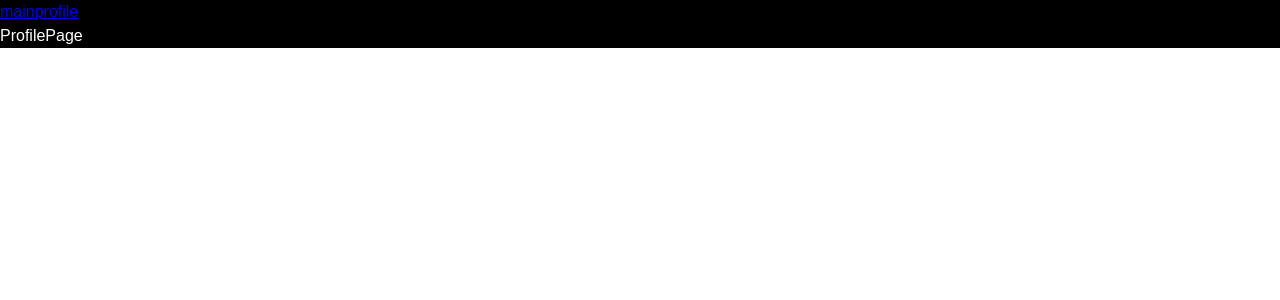
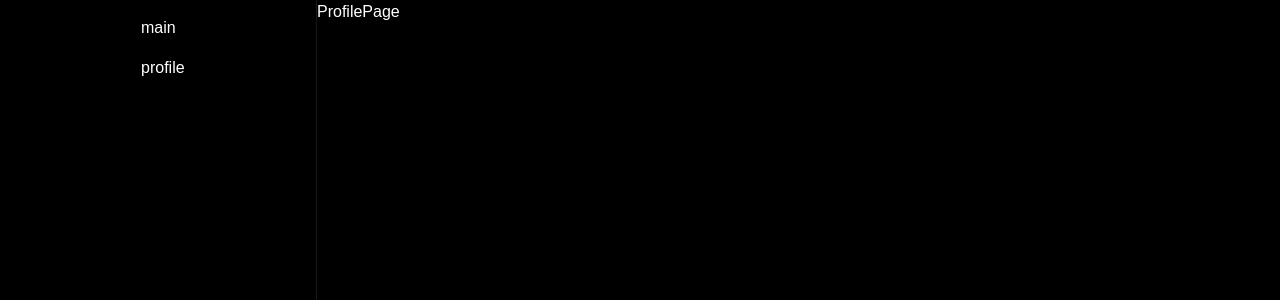
Before and after one commit to bbabdibakas/iheardnoise, a React app in the folder frontend/: page /profile in a window 1280 px wide. Shown: the top 300 px of the page. Built offline with nearby package versions, Linux system fonts and the light colour scheme.

Commit message:
feat: added components AppLink, Sidebar

```diff
--- a/frontend/src/App.tsx
+++ b/frontend/src/App.tsx
@@ -1,19 +1,19 @@
-import { Link, Routes, Route } from "react-router-dom"
+import { Routes, Route } from "react-router-dom"
 import MainPage from "./pages/MainPage"
 import ProfilePage from "./pages/ProfilePage"
+import Sidebar from "./components/Sidebar/Sidebar"
 
 const App = () => {
     return (
         <div className={'app'}>
-            <div>
-                <Link to={'/'}>main</Link>
-                <Link to={'/profile'}>profile</Link>
-            </div>
-            <div>
-                <Routes>
-                    <Route path="/" element={<MainPage />} />
-                    <Route path="/profile" element={<ProfilePage />} />
-                </Routes>
+            <div className={'wrapper'}>
+                <Sidebar />
+                <div className={'content'}>
+                    <Routes>
+                        <Route path="/" element={<MainPage />} />
+                        <Route path="/profile" element={<ProfilePage />} />
+                    </Routes>
+                </div>
             </div>
         </div>
     )
--- /dev/null
+++ b/frontend/src/components/AppLink/AppLink.module.scss
@@ -0,0 +1,4 @@
+.AppLink {
+    text-decoration: none;
+    color: var(--primary-color);
+}
--- /dev/null
+++ b/frontend/src/components/AppLink/AppLink.tsx
@@ -0,0 +1,27 @@
+import { Link, LinkProps } from "react-router-dom"
+import cls from './AppLink.module.scss'
+
+interface AppLinkProps extends LinkProps {
+    className?: string
+}
+
+const AppLink = (props: AppLinkProps) => {
+    const {
+        to,
+        children,
+        className,
+        ...otherProps
+    } = props
+
+    return (
+        <Link
+            to={to}
+            className={`${cls.AppLink} ${className}`}
+            {...otherProps}
+        >
+            {children}
+        </Link>
+    )
+}
+
+export default AppLink
--- /dev/null
+++ b/frontend/src/components/Sidebar/Sidebar.module.scss
@@ -0,0 +1,19 @@
+.Sidebar {
+    width: 200px;
+    border-right: 1px solid #181818;
+    padding: 8px;
+}
+
+.links {
+    display: flex;
+    flex-direction: column;
+}
+
+.link {
+    padding: 8px 16px;
+    border-radius: 8px;
+
+    &:hover {
+        background: #242424;
+    }
+}
--- /dev/null
+++ b/frontend/src/components/Sidebar/Sidebar.tsx
@@ -0,0 +1,19 @@
+import AppLink from '../AppLink/AppLink'
+import cls from './Sidebar.module.scss'
+
+const Sidebar = () => {
+    return (
+        <div className={cls.Sidebar}>
+            <div className={cls.links}>
+                <AppLink to='/' className={cls.link}>
+                    main
+                </AppLink>
+                <AppLink to='/profile' className={cls.link}>
+                    profile
+                </AppLink>
+            </div>
+        </div>
+    )
+}
+
+export default Sidebar
--- a/frontend/src/styles/index.scss
+++ b/frontend/src/styles/index.scss
@@ -1,8 +1,23 @@
-@use  "reset";
-@use  "variables";
+@use "reset";
+@use "variables";
 
 .app {
+    height: 100vh;
+    width: 100vw;
     background: var(--app-bg-color);
     color: var(--primary-color);
     font: var(--font-m);
+    display: flex;
+    align-items: center;
+    justify-content: center;
 }
+
+.wrapper {
+    width: 1046px;
+    height: 100vh;
+    display: flex;
+}
+
+.content {
+    flex-grow: 1;
+}
```
